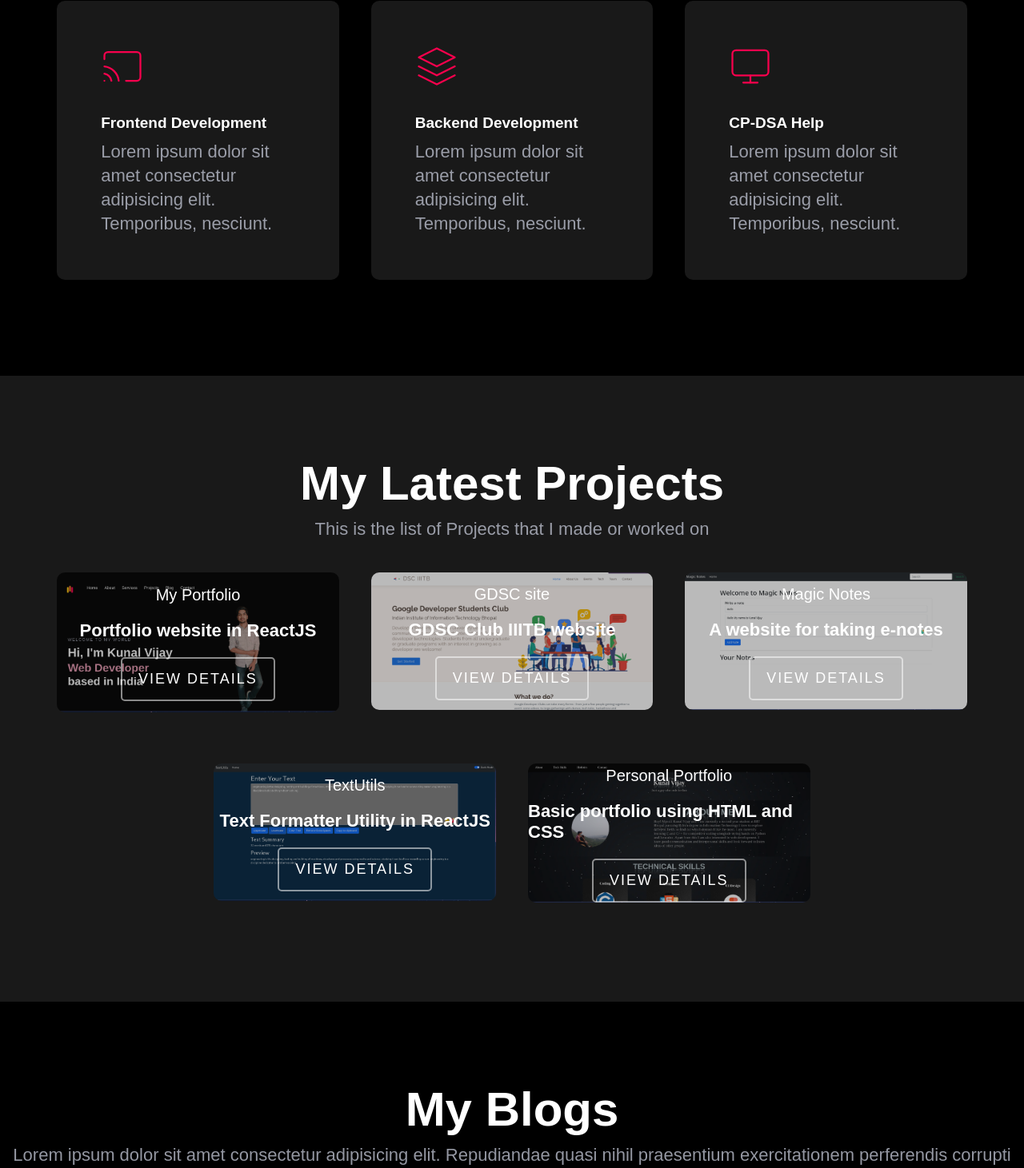
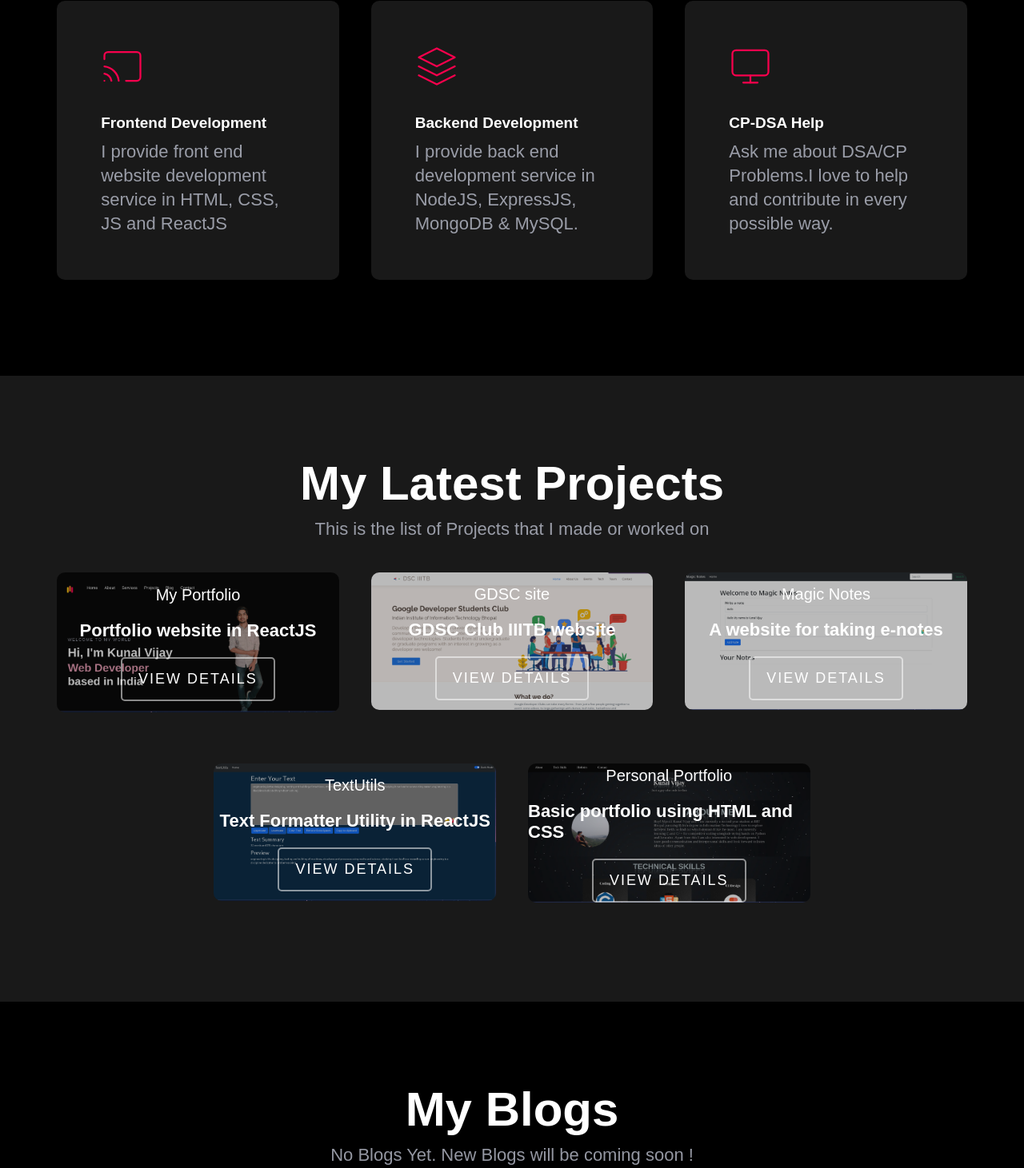
Before and after one commit to Kunal-Vijay/Kunal-Vijay.github.io, a React (Create React App) app: page / in a window 1280 px wide. Shown: the part 1826-3287 px from the top of the page at 80% size. Built offline with nearby package versions, Linux system fonts and the light colour scheme.

Commit message:
edits services and blog content

```diff
--- a/src/Blog.js
+++ b/src/Blog.js
@@ -11,7 +11,7 @@ function Blog() {
         <div className="blog component__space" id='Blog'>
             <div className="heading">
                 <h1 className="heading">My Blogs</h1>
-                <p className='heading p__color'>Lorem ipsum dolor sit amet consectetur adipisicing elit. Repudiandae quasi nihil praesentium exercitationem perferendis corrupti similique molestias nesciunt maiores deleniti?</p>
+                <p className='heading p__color'>No Blogs Yet. New Blogs will be coming soon !</p>
             </div>
             <div className="container">
                 <div className="row">
--- a/src/Services.css
+++ b/src/Services.css
@@ -25,12 +25,12 @@ p.heading.p__color {
   background-image: linear-gradient(90deg, #f61b10, #ef0963);
 }
 
-.service__box:hover .icon {
-  color: #fff;
+.service__box:hover svg.service__svg {
+  stroke: antiquewhite;
 }
 
 .service__box:hover p.service__text.p__color {
-  color: #fff;
+  color: antiquewhite;
 }
 .icon {
   font-size: 54px;
--- a/src/Services.js
+++ b/src/Services.js
@@ -14,11 +14,11 @@ function Services() {
                     <div className="col__3">
                         <div className="service__box pointer">
                             <div className="icon">
-                            <svg className='service__svg' stroke="#f9004d" fill="none" stroke-width="2" viewBox="0 0 24 24" stroke-linecap="round" stroke-linejoin="round" height="1em" width="1em" xmlns="http://www.w3.org/2000/svg"><path d="M2 16.1A5 5 0 0 1 5.9 20M2 12.05A9 9 0 0 1 9.95 20M2 8V6a2 2 0 0 1 2-2h16a2 2 0 0 1 2 2v12a2 2 0 0 1-2 2h-6"></path><line x1="2" y1="20" x2="2" y2="20"></line></svg>
+                                <svg className='service__svg' stroke="#f9004d" fill="none" stroke-width="2" viewBox="0 0 24 24" stroke-linecap="round" stroke-linejoin="round" height="1em" width="1em" xmlns="http://www.w3.org/2000/svg"><path d="M2 16.1A5 5 0 0 1 5.9 20M2 12.05A9 9 0 0 1 9.95 20M2 8V6a2 2 0 0 1 2-2h16a2 2 0 0 1 2 2v12a2 2 0 0 1-2 2h-6"></path><line x1="2" y1="20" x2="2" y2="20"></line></svg>
                             </div>
                             <div className="service__meta">
                                 <h1 className="service__text">Frontend Development</h1>
-                                <p className="service__text p p__color">Lorem ipsum dolor sit amet consectetur adipisicing elit. Temporibus, nesciunt.</p>
+                                <p className="service__text p p__color">I provide front end website development service in HTML, CSS, JS and ReactJS</p>
 
                             </div>
                         </div>
@@ -26,11 +26,11 @@ function Services() {
                     <div className="col__3">
                         <div className="service__box pointer">
                             <div className="icon">
-                            <svg className='service__svg' stroke="#f9004d" fill="none" stroke-width="2" viewBox="0 0 24 24" stroke-linecap="round" stroke-linejoin="round" height="1em" width="1em" xmlns="http://www.w3.org/2000/svg"><polygon points="12 2 2 7 12 12 22 7 12 2"></polygon><polyline points="2 17 12 22 22 17"></polyline><polyline points="2 12 12 17 22 12"></polyline></svg>
+                                <svg className='service__svg' stroke="#f9004d" fill="none" stroke-width="2" viewBox="0 0 24 24" stroke-linecap="round" stroke-linejoin="round" height="1em" width="1em" xmlns="http://www.w3.org/2000/svg"><polygon points="12 2 2 7 12 12 22 7 12 2"></polygon><polyline points="2 17 12 22 22 17"></polyline><polyline points="2 12 12 17 22 12"></polyline></svg>
                             </div>
                             <div className="service__meta">
                                 <h1 className="service__text">Backend Development</h1>
-                                <p className="service__text p p__color">Lorem ipsum dolor sit amet consectetur adipisicing elit. Temporibus, nesciunt.</p>
+                                <p className="service__text p p__color">I provide back end  development service in NodeJS, ExpressJS, MongoDB & MySQL.</p>
 
                             </div>
                         </div>
@@ -38,11 +38,11 @@ function Services() {
                     <div className="col__3">
                         <div className="service__box pointer">
                             <div className="icon">
-                            <svg className='service__svg' stroke="#f9004d" fill="none" stroke-width="2" viewBox="0 0 24 24" stroke-linecap="round" stroke-linejoin="round" height="1em" width="1em" xmlns="http://www.w3.org/2000/svg"><rect x="2" y="3" width="20" height="14" rx="2" ry="2"></rect><line x1="8" y1="21" x2="16" y2="21"></line><line x1="12" y1="17" x2="12" y2="21"></line></svg>
+                                <svg className='service__svg' stroke="#f9004d" fill="none" stroke-width="2" viewBox="0 0 24 24" stroke-linecap="round" stroke-linejoin="round" height="1em" width="1em" xmlns="http://www.w3.org/2000/svg"><rect x="2" y="3" width="20" height="14" rx="2" ry="2"></rect><line x1="8" y1="21" x2="16" y2="21"></line><line x1="12" y1="17" x2="12" y2="21"></line></svg>
                             </div>
                             <div className="service__meta">
                                 <h1 className="service__text">CP-DSA Help</h1>
-                                <p className="service__text p p__color">Lorem ipsum dolor sit amet consectetur adipisicing elit. Temporibus, nesciunt.</p>
+                                <p className="service__text p p__color">Ask me about DSA/CP Problems.I love to help and contribute in every possible way.</p>
 
                             </div>
                         </div>
```
